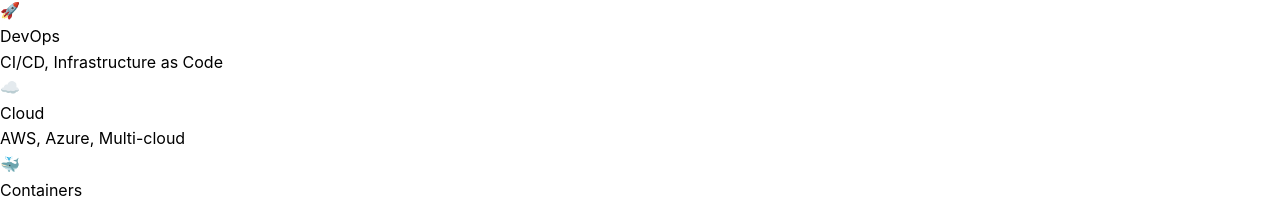
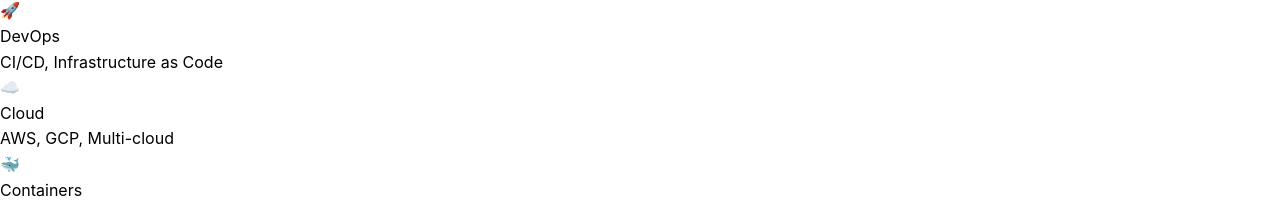
Before and after one commit to mayurjadhav-23/portfolio.github.io, a React (Vite) app: page / in a window 1280 px wide. Shown: the part 795-1002 px from the top of the page. Built offline with nearby package versions, Linux system fonts and the light colour scheme.

Commit message:
Update Cloud technologies in About component

```diff
--- a/src/components/About.jsx
+++ b/src/components/About.jsx
@@ -78,7 +78,7 @@
               >
                 {[
                   { icon: "🚀", title: "DevOps", desc: "CI/CD, Infrastructure as Code" },
-                  { icon: "☁️", title: "Cloud", desc: "AWS, Azure, Multi-cloud" },
+                  { icon: "☁️", title: "Cloud", desc: "AWS, GCP, Multi-cloud" },
                   { icon: "🐳", title: "Containers", desc: "Docker, Kubernetes, Helm" },
                   { icon: "⚡", title: "Automation", desc: "Terraform, Ansible, Scripts" }
                 ].map((item, idx) => (
```
